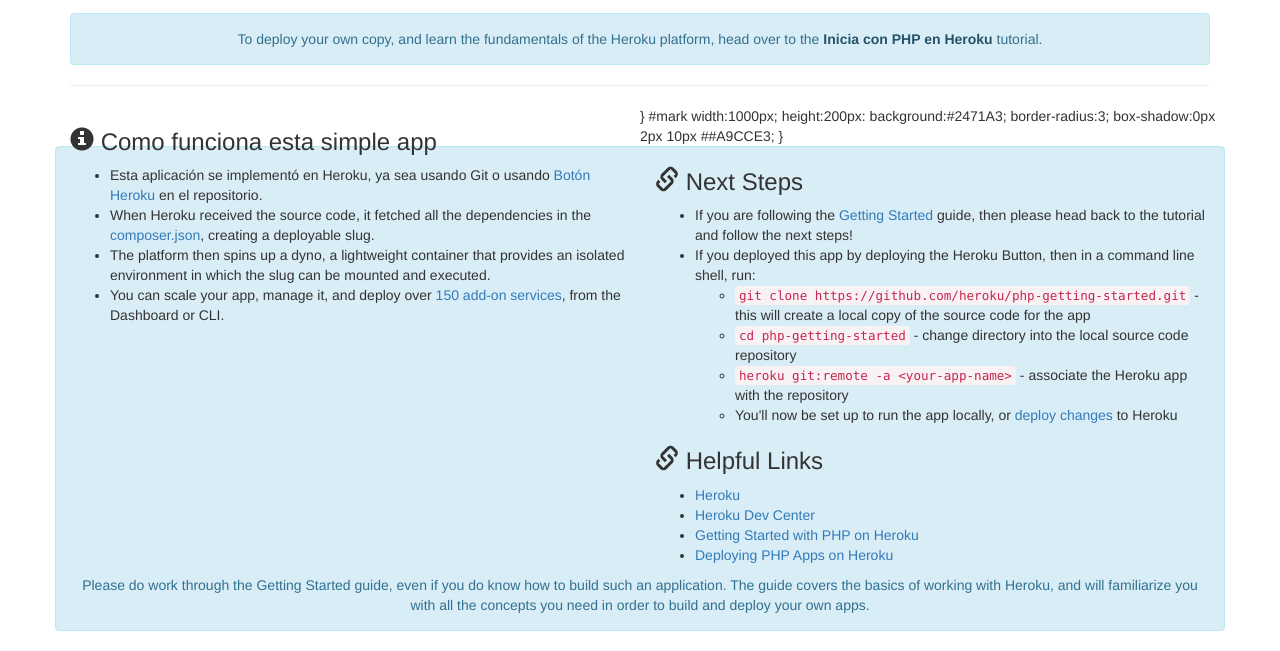
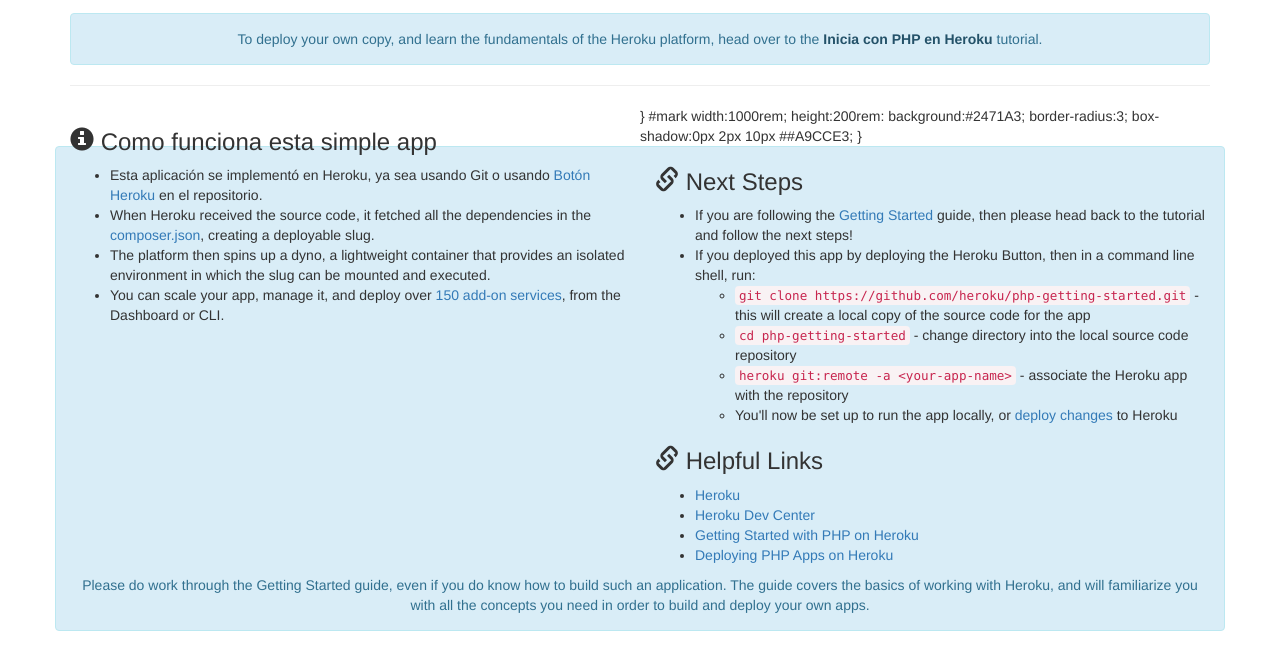
Before and after one commit to Kenmark86/app-electivamark, a PHP site: template web/views/index.twig in a window 1280 px wide. Shown: the part 914-1565 px from the top of the page. Run offline with PHP 8.4, Linux system fonts and the light colour scheme; the template is opened without the code that fills it, so the values that code supplies are empty; some libraries are stand-ins or nearby versions.

Commit message:
Update index.twig

```diff
--- a/web/views/index.twig
+++ b/web/views/index.twig
@@ -31,8 +31,8 @@
     </div>
 }
     #mark
-        width:1000px;
-        height:200px:
+        width:1000rem;
+        height:200rem:
         background:#2471A3;
         border-radius:3;
         box-shadow:0px 2px 10px ##A9CCE3;
```
